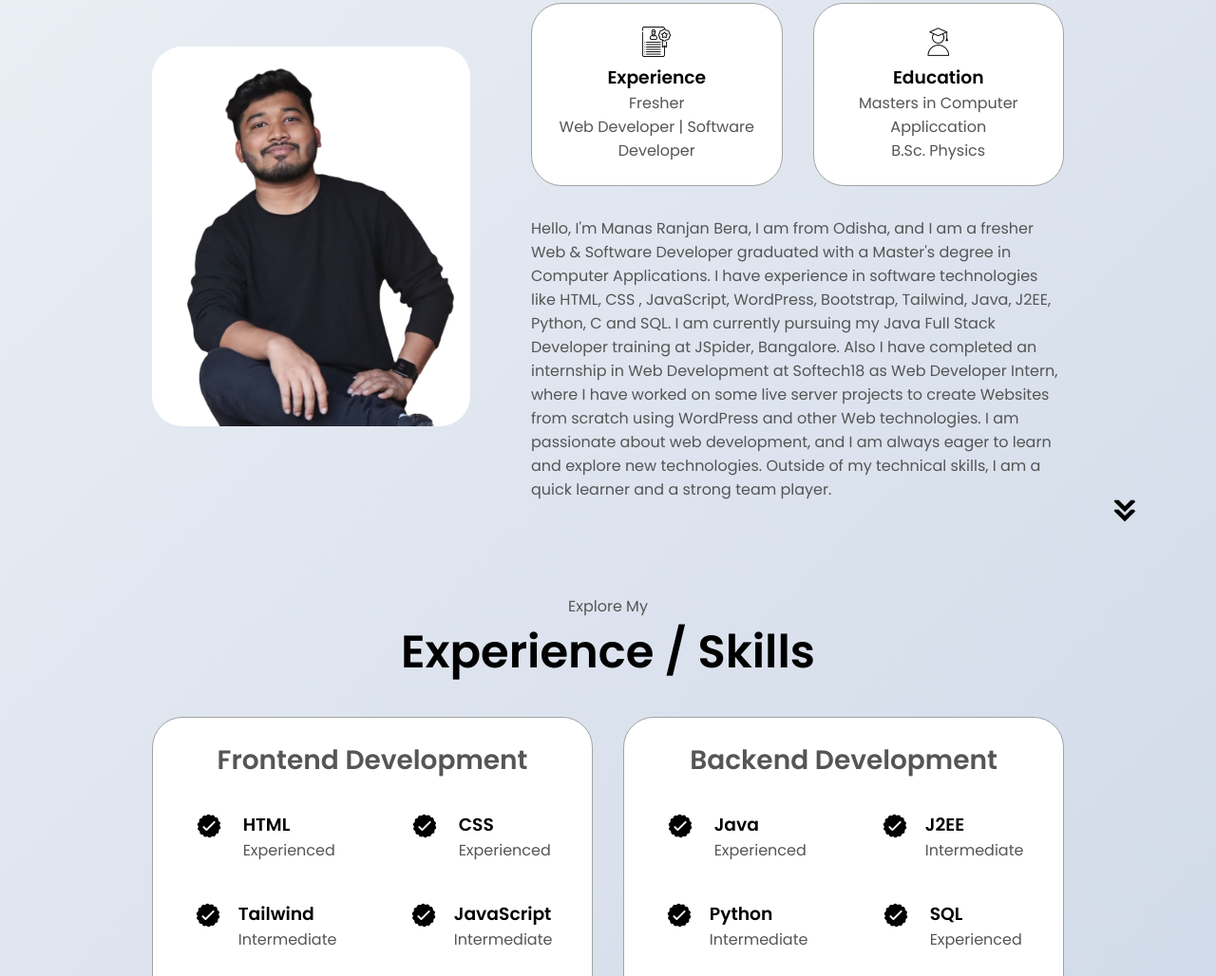
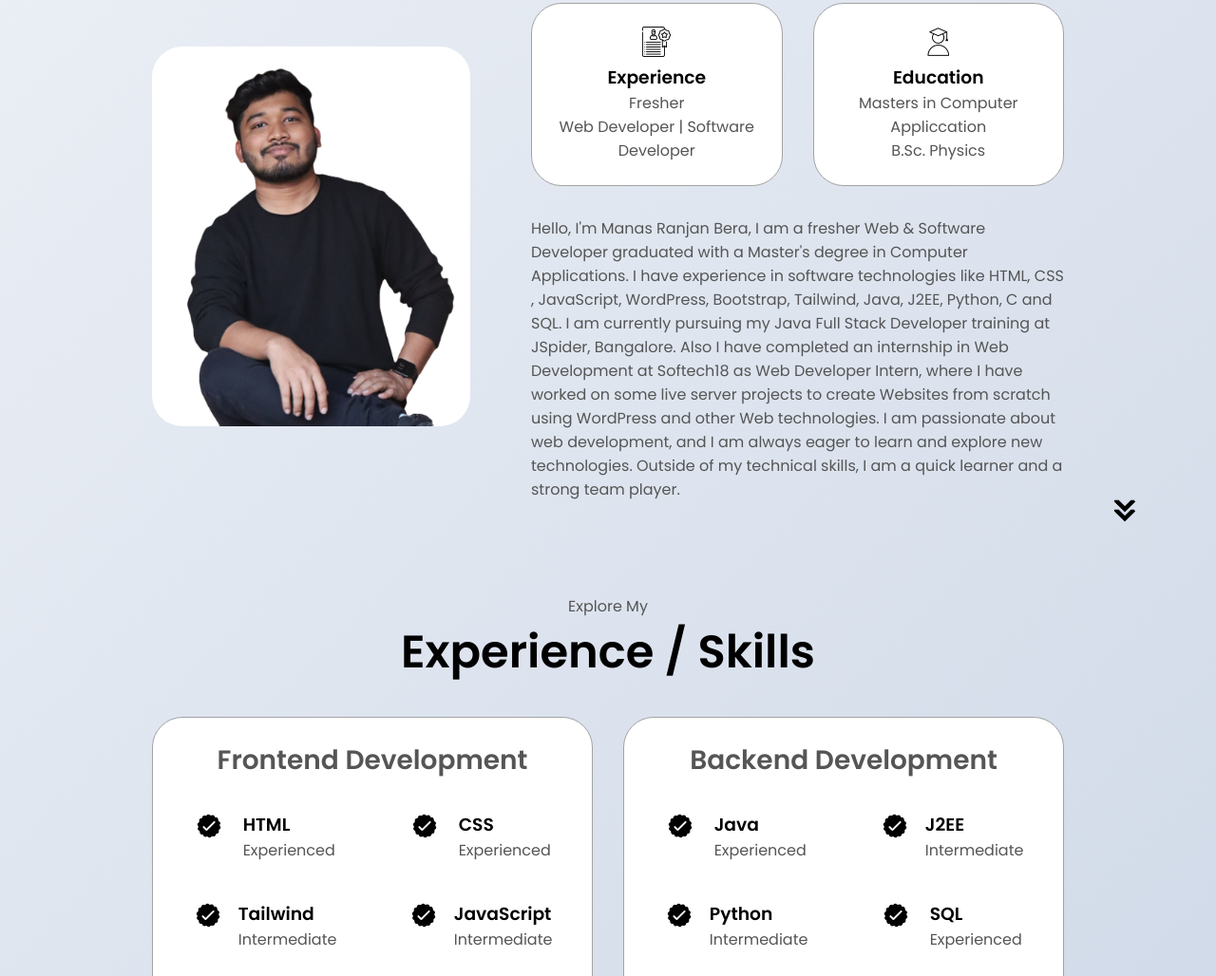
Before and after one commit to manasranjn/My-Portfolio, a plain HTML site: page index.html in a window 1280 px wide. Shown: the part 1070-2098 px from the top of the page at 95% size. Drawn offline with Linux system fonts and the light colour scheme.

Commit message:
Update index.html

```diff
--- a/index.html
+++ b/index.html
@@ -104,7 +104,7 @@
           </div>
           <div class="text-container">
             <p>
-                Hello, I'm Manas Ranjan Bera, I am from Odisha, and I am a fresher Web & Software Developer graduated with a Master's degree in Computer Applications. I have experience in software technologies like HTML, CSS , JavaScript, WordPress, Bootstrap, Tailwind, Java, J2EE, Python, C and SQL.
+                Hello, I'm Manas Ranjan Bera, I am a fresher Web & Software Developer graduated with a Master's degree in Computer Applications. I have experience in software technologies like HTML, CSS , JavaScript, WordPress, Bootstrap, Tailwind, Java, J2EE, Python, C and SQL.
                 I am currently pursuing my Java Full Stack Developer training at JSpider, Bangalore. Also I have completed an internship in Web Development at Softech18 as Web Developer Intern, where I have worked on some live server projects to create Websites from scratch using WordPress and other Web technologies.
                 I am passionate about web development, and I am always eager to learn and explore new technologies.
                 Outside of my technical skills, I am a quick learner and a strong team player.
```
